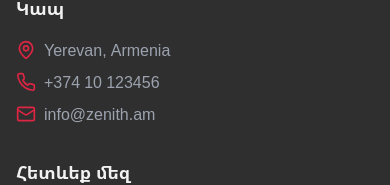
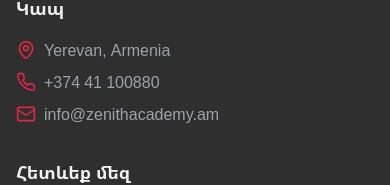
Before and after one commit to fulfilledbyai/zenith-academy-web, a React (Vite) app: page / in a window 390 px wide. Shown: the part 6247-6432 px from the top of the page. Built offline with nearby package versions, Linux system fonts and the light colour scheme.

Commit message:
Update contact information
Updates the contact information in the footer and contact us section with the correct social media links, phone number, and email address.

```diff
--- a/src/components/Footer.tsx
+++ b/src/components/Footer.tsx
@@ -1,12 +1,15 @@
+
 import React from 'react';
 import { Link } from 'react-router-dom';
 import { useLanguage } from '@/context/LanguageContext';
 import { Facebook, Instagram, Linkedin, Mail, MapPin, Phone } from 'lucide-react';
+
 const Footer: React.FC = () => {
   const {
     t
   } = useLanguage();
   const currentYear = new Date().getFullYear();
+
   const handleLanguageClick = (e: React.MouseEvent) => {
     e.preventDefault();
     const menuElement = document.querySelector('header [role="menu"]');
@@ -14,6 +17,7 @@ const Footer: React.FC = () => {
       menuElement.click();
     }
   };
+
   return <footer className="bg-jet text-whiteSmoke py-12">
       <div className="container mx-auto px-4 md:px-6">
         <div className="grid grid-cols-1 md:grid-cols-3 lg:grid-cols-4 gap-8">
@@ -73,11 +77,11 @@ const Footer: React.FC = () => {
               </li>
               <li className="flex items-center gap-2">
                 <Phone className="w-5 h-5 text-rustyRed shrink-0" />
-                <span className="text-gray-400">+374 10 123456</span>
+                <span className="text-gray-400">+374 41 100880</span>
               </li>
               <li className="flex items-center gap-2">
                 <Mail className="w-5 h-5 text-rustyRed shrink-0" />
-                <span className="text-gray-400">info@zenith.am</span>
+                <span className="text-gray-400">info@zenithacademy.am</span>
               </li>
             </ul>
           </div>
@@ -86,13 +90,13 @@ const Footer: React.FC = () => {
           <div>
             <h3 className="text-lg font-bold mb-4">{t('footer.follow')}</h3>
             <div className="flex space-x-4">
-              <a href="https://facebook.com" target="_blank" rel="noreferrer" className="bg-gray-700 hover:bg-rustyRed p-2 rounded-full transition-colors" aria-label="Facebook">
+              <a href="https://www.facebook.com/zenithacademy" target="_blank" rel="noreferrer" className="bg-gray-700 hover:bg-rustyRed p-2 rounded-full transition-colors" aria-label="Facebook">
                 <Facebook className="w-5 h-5" />
               </a>
-              <a href="https://instagram.com" target="_blank" rel="noreferrer" className="bg-gray-700 hover:bg-rustyRed p-2 rounded-full transition-colors" aria-label="Instagram">
+              <a href="https://www.instagram.com/zenithacademy_" target="_blank" rel="noreferrer" className="bg-gray-700 hover:bg-rustyRed p-2 rounded-full transition-colors" aria-label="Instagram">
                 <Instagram className="w-5 h-5" />
               </a>
-              <a href="https://linkedin.com" target="_blank" rel="noreferrer" className="bg-gray-700 hover:bg-rustyRed p-2 rounded-full transition-colors" aria-label="LinkedIn">
+              <a href="https://www.linkedin.com/company/zenithacademy/" target="_blank" rel="noreferrer" className="bg-gray-700 hover:bg-rustyRed p-2 rounded-full transition-colors" aria-label="LinkedIn">
                 <Linkedin className="w-5 h-5" />
               </a>
             </div>
@@ -111,4 +115,5 @@ const Footer: React.FC = () => {
       </div>
     </footer>;
 };
+
 export default Footer;
--- a/src/pages/Contact.tsx
+++ b/src/pages/Contact.tsx
@@ -1,3 +1,4 @@
+
 import React from 'react';
 import { useLanguage } from '@/context/LanguageContext';
 import Layout from '@/components/Layout';
@@ -56,7 +57,7 @@ const Contact = () => {
               </div>
               <h3 className="text-xl font-bold mb-2">{t('contact.call')}</h3>
               <p className="text-gray-600">
-                +374 10 123456<br />
+                +374 41 100880<br />
                 {t('contact.workingHours')}
               </p>
             </div>
@@ -67,8 +68,8 @@ const Contact = () => {
               </div>
               <h3 className="text-xl font-bold mb-2">{t('contact.email')}</h3>
               <p className="text-gray-600">
-                info@zenith.am<br />
-                support@zenith.am
+                info@zenithacademy.am<br />
+                support@zenithacademy.am
               </p>
             </div>
           </div>
```
